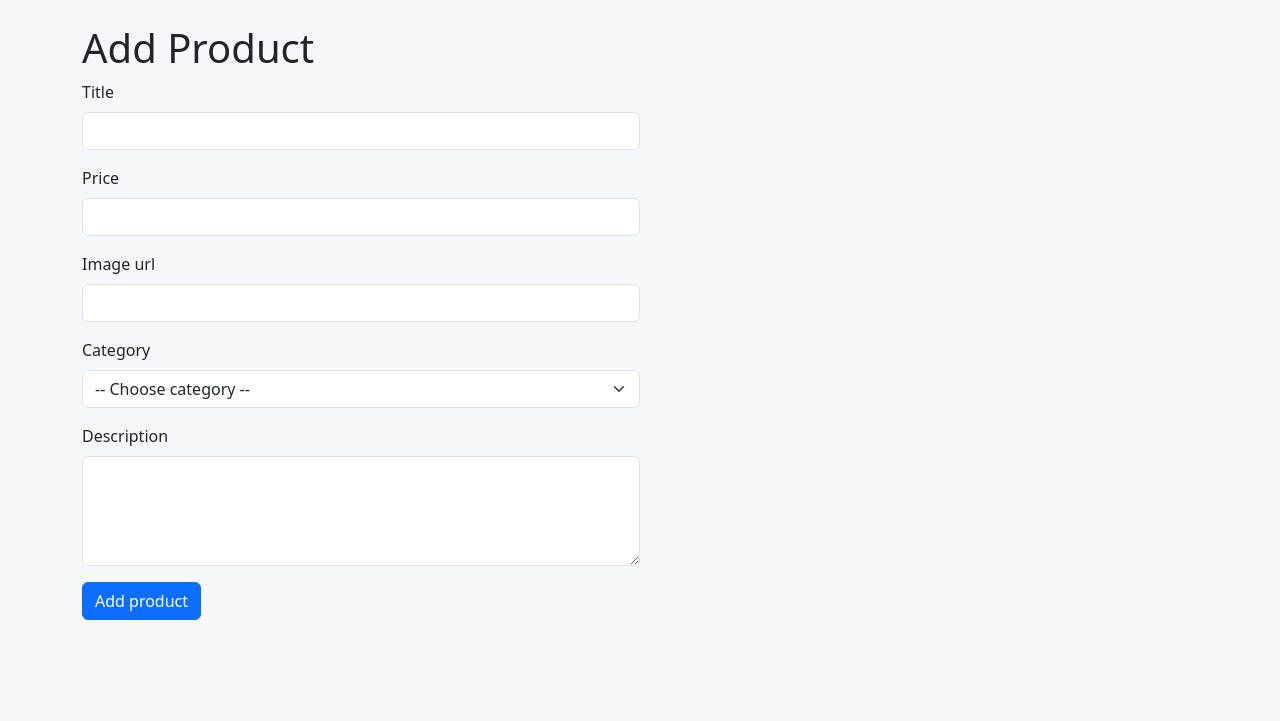
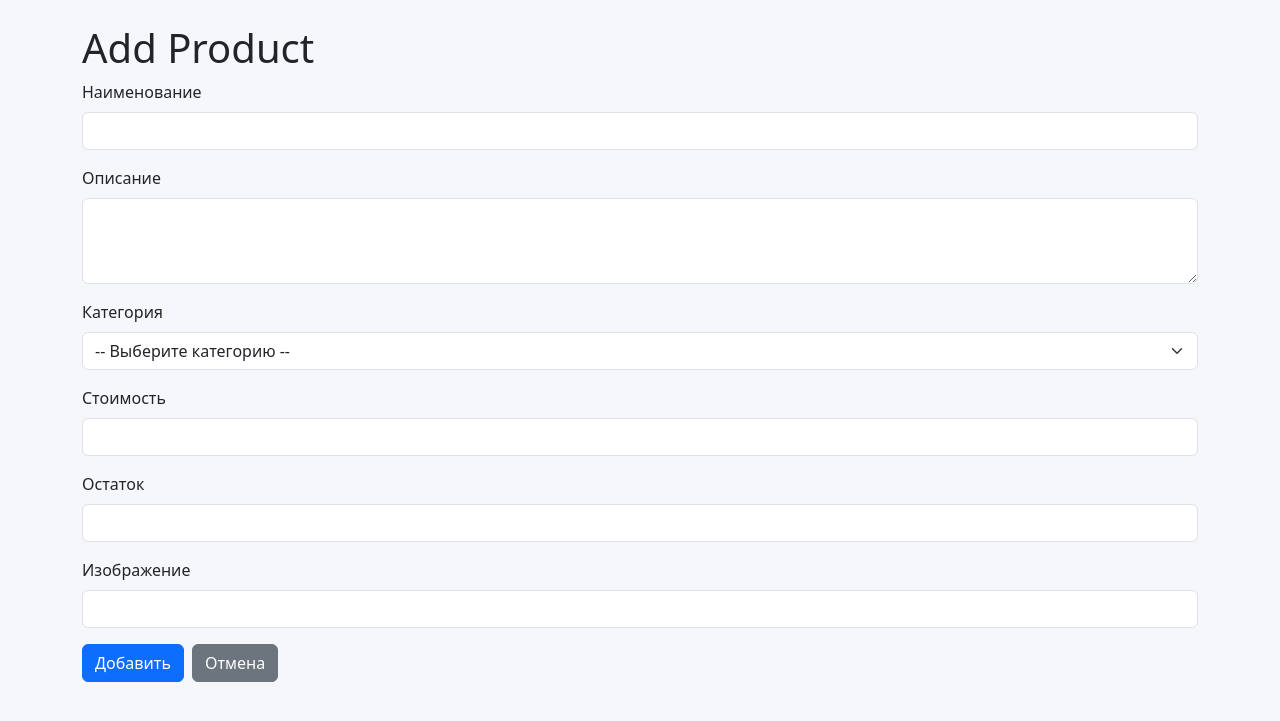
Before and after one commit to akramkhal/my_shop, a Django app: page /products/add/ in a window 1280 px wide. Shown: the part 56-777 px from the top of the page. Run offline with Django 5.2, Linux system fonts and the light colour scheme; data comes from the database, SQL or seed files in the repository.

Commit message:
ProductForm и общий шаблон формы; добавление товара через форму

```diff
--- /dev/null
+++ b/source/webapp/forms.py
@@ -0,0 +1,13 @@
+from decimal import Decimal
+from django import forms
+from webapp.models import Category
+
+
+class ProductForm(forms.Form):
+    name = forms.CharField(max_length=100, widget=forms.TextInput(attrs={'class': 'form-control'}), label='Наименование')
+    description = forms.CharField(required=False, widget=forms.Textarea(attrs={'class':'form-control', 'rows': 3}), label='Описание')
+    category = forms.ModelChoiceField(queryset=Category.objects.all(), empty_label='-- Выберите категорию --', label='Категория',
+                                      widget=forms.Select(attrs={'class': 'form-select'}))
+    price = forms.DecimalField(max_digits=7, decimal_places=2, min_value=Decimal('0.01'), label='Стоимость', widget=forms.NumberInput(attrs={'class': 'form-control'}))
+    stock = forms.IntegerField(min_value=0, label='Остаток', widget=forms.NumberInput(attrs={'class': 'form-control'}))
+    image = forms.URLField(max_length=1000, label='Изображение', widget=forms.URLInput(attrs={'class': 'form-control'}))
--- /dev/null
+++ b/source/webapp/templates/partial/form.html
@@ -0,0 +1,21 @@
+<form method="POST">
+    {% csrf_token %}
+
+    {% for error in form.non_field_errors %}
+        <p class="text-danger">{{ error }}</p>
+    {% endfor %}
+
+    {% for field in form %}
+    <div class="mb-3">
+        <label for="{{ field.id_for_label }}" class="form-label">{{ field.label }}</label>
+        {% for error in field.errors %}
+            <p class="text-danger small">{{ error }}</p>
+        {% endfor %}
+        {{ field }}
+    </div>
+    {% endfor %}
+    <div class="d-flex gap-2">
+        <button type="submit" class="btn btn-primary">{{ button_value }}</button>
+        <a href="{% url 'products' %}" class="btn btn-secondary">Отмена</a>
+    </div>
+</form>
--- a/source/webapp/templates/product_add.html
+++ b/source/webapp/templates/product_add.html
@@ -5,51 +5,6 @@
 {% block content %}
 <h1>Add Product</h1>
 
-<div class="col-md-6">
-    {% if errors %}
-    {% for error in errors %}
-    <div class="alert alert-danger">{{ error }}</div>
-    {% endfor %}
-    {% endif %}
+    {% include 'partial/form.html' with button_value="Добавить" %}
 
-    <form action="{% url 'product_add' %}" method="post">
-        {% csrf_token %}
-
-        <div class="mb-3">
-            <label for="name" class="form-label">Title</label>
-            <input id="name" name="name" class="form-control" type="text" value="{{ name }}"
-                      required>
-        </div>
-
-        <div class="mb-3">
-            <label for="price" class="form-label">Price</label>
-            <input id="price" name="price" class="form-control" type="number" step="0.01" min="0" value="{{ price }}"
-                      required>
-        </div>
-
-        <div class="mb-3">
-            <label for="image" class="form-label">Image url</label>
-            <input id="image" name="image" class="form-control" type="url" value="{{ image }}"
-                      required>
-        </div>
-
-        <div class="mb-3">
-            <label for="category" class="form-label">Category</label>
-            <select id="category" name="category" class="form-select" required>
-                <option value="">-- Choose category --</option>
-                {% for c in categories %}
-                <option value="{{ c.pk }}" {% if c.pk|stringformat:"s" == category %}selected{% endif %}>{{ c.name }}</option>
-                {% endfor %}
-            </select>
-        </div>
-
-        <div class="mb-3">
-            <label for="description" class="form-label">Description</label>
-            <textarea id="description" name="description" class="form-control"
-                      rows="4">{{ description }}</textarea>
-        </div>
-
-        <button type="submit" class="btn btn-primary">Add product</button>
-    </form>
-</div>
 {% endblock %}
--- a/source/webapp/views.py
+++ b/source/webapp/views.py
@@ -2,6 +2,7 @@ from decimal import Decimal, InvalidOperation
 
 from django.shortcuts import render, get_object_or_404, redirect
 from webapp.models import Product, Category
+from webapp.forms import ProductForm
 
 def products_view(request):
     context = {
@@ -40,45 +41,21 @@ def category_add_view(request):
 
 def product_add_view(request):
     if request.method == 'GET':
-        return render(request, 'product_add.html', {'categories': Category.objects.all()})
+        form = ProductForm()
+        return render(request, 'product_add.html', {'form': form})
     elif request.method == 'POST':
-        name = request.POST.get('name', "").strip()
-        price = request.POST.get('price', "").strip()
-        image = request.POST.get('image', "").strip()
-        category = request.POST.get('category', "").strip()
-        description = request.POST.get('description', "").strip()
-
-        errors = []
-        if not name:
-            errors.append("Название обязательно!")
-        if not image:
-            errors.append("Ссылка на изображение обязательна!")
-        if price:
-            try:
-                value = Decimal(price)
-            except InvalidOperation:
-                errors.append("Неверная цена!")
-            else:
-                if  value <= 0:
-                    errors.append("Неверная цена!")
+        form = ProductForm(data=request.POST)
+        if form.is_valid():
+            name = form.cleaned_data.get('name')
+            price = form.cleaned_data.get('price')
+            image = form.cleaned_data.get('image')
+            category = form.cleaned_data.get('category')
+            description = form.cleaned_data.get('description')
+            stock = form.cleaned_data.get('stock')
+            product = Product.objects.create(name=name, price=price, image=image, category=category, description=description, stock=stock)
+            return redirect('product_view', pk=product.pk)
         else:
-            errors.append("Цена обязательна!")
-        if not category.isdigit() or not Category.objects.filter(pk=category).exists():
-            errors.append("Выберите категорию!")
-
-        if errors:
-            context = {
-                'name': name,
-                'image': image,
-                'price': price,
-                'description': description or "",
-                'category': category,
-                'categories': Category.objects.all(),
-                'errors': errors}
-            return render(request, 'product_add.html', context)
-
-        product = Product.objects.create(name=name, image=image, price=price, description=description, category_id=category)
-        return redirect('product_view', pk=product.pk)
+            return render(request, 'product_add.html', {'form': form})
 
 
 def categories_view(request):
```
